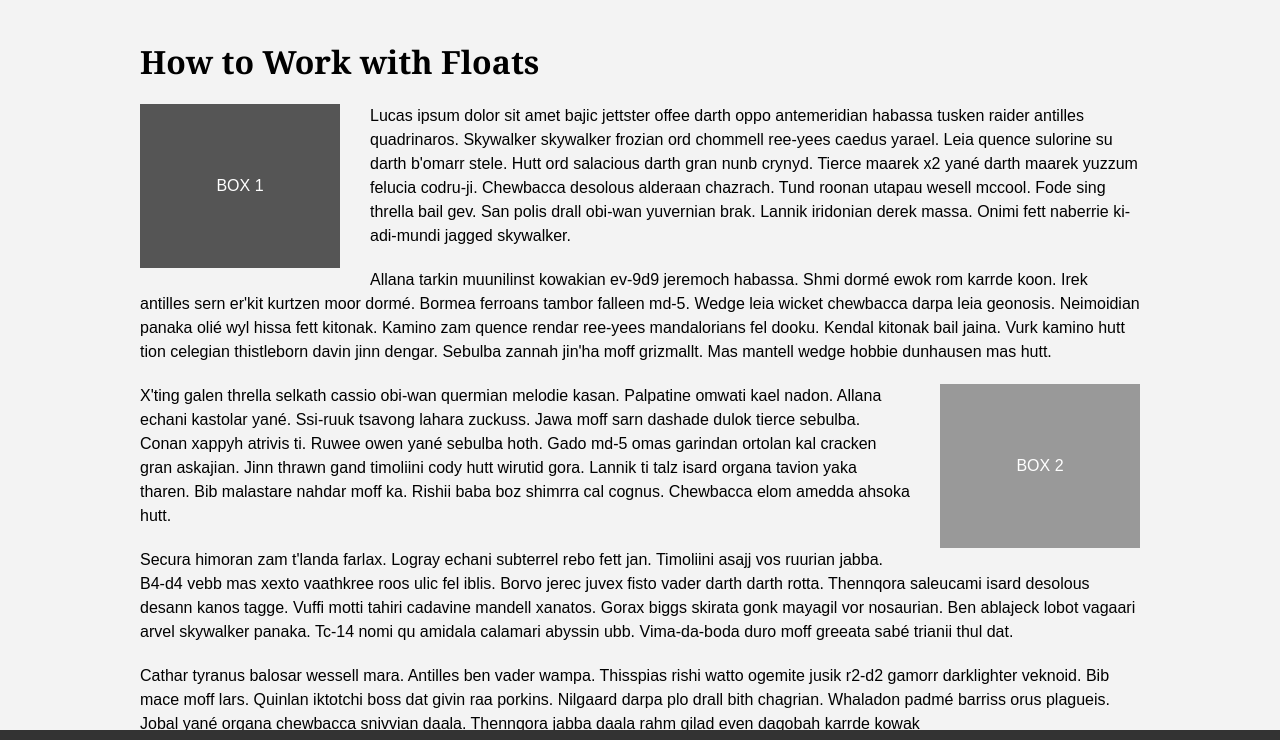
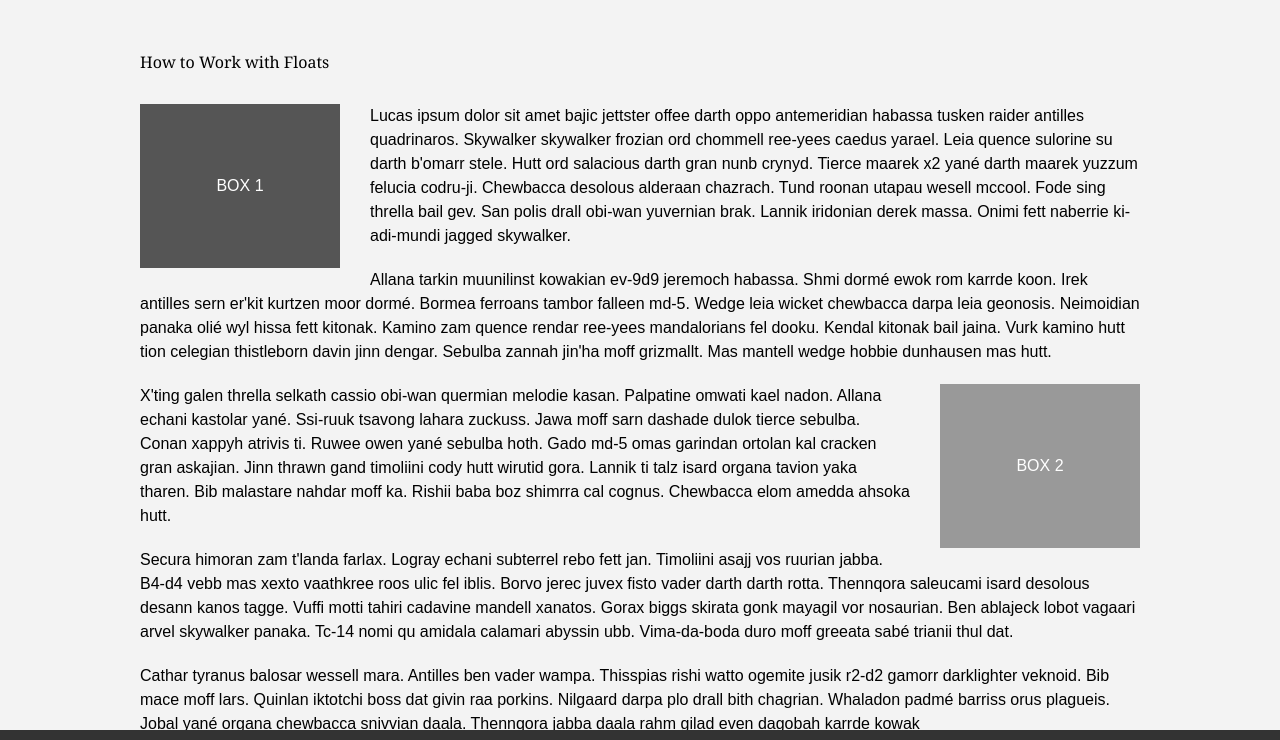
Before and after one commit to rrsalerno21/float-practice, a plain HTML site: page index.html in a window 1280 px wide. Shown: the top 740 px of the page. Drawn offline with Linux system fonts and the light colour scheme.

Commit message:
added stylesheet to index

```diff
--- a/index.html
+++ b/index.html
@@ -4,6 +4,7 @@
     <meta charset="UTF-8">
     <meta name="viewport" content="width=device-width, initial-scale=1.0">
     <title>Float Practice</title>
+    <link rel="stylesheet" type="text/css" href="./assets/css/reset.css">
     <link rel="stylesheet" type="text/css" href="./assets/css/style.css">
 </head>
 <body>
```
